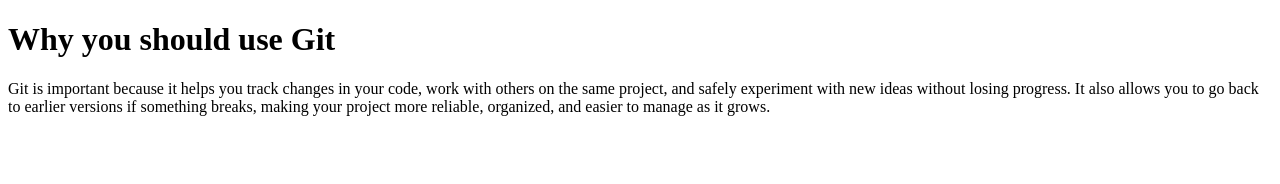
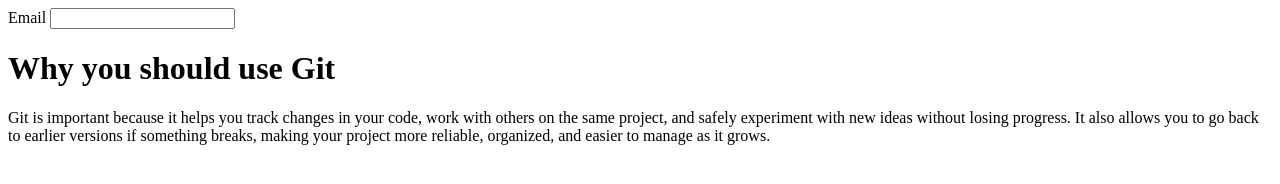
Before and after one commit to abdullahalmuaikel/git-learning, a plain HTML site: page Index.html in a window 1280 px wide. Drawn offline with Linux system fonts and the light colour scheme.

Commit message:
Adding Signup to get update form

```diff
--- a/Index.html
+++ b/Index.html
@@ -7,9 +7,16 @@
 </head>
 <body>
 
+    <form>
+   <label for="email">Email</label>
+   <input id="email" name="email" type="email">
+
+    </form>
    <h1>Why you should use Git</h1>
    <p>Git is important because it helps you track changes in your code, work with others on the same project, and safely experiment with new ideas without losing progress. It also allows you to go back to earlier versions if something breaks, making your project more reliable, organized, and easier to manage as it grows.</p>
 
 
+
+
 </body>
 </html>
```
